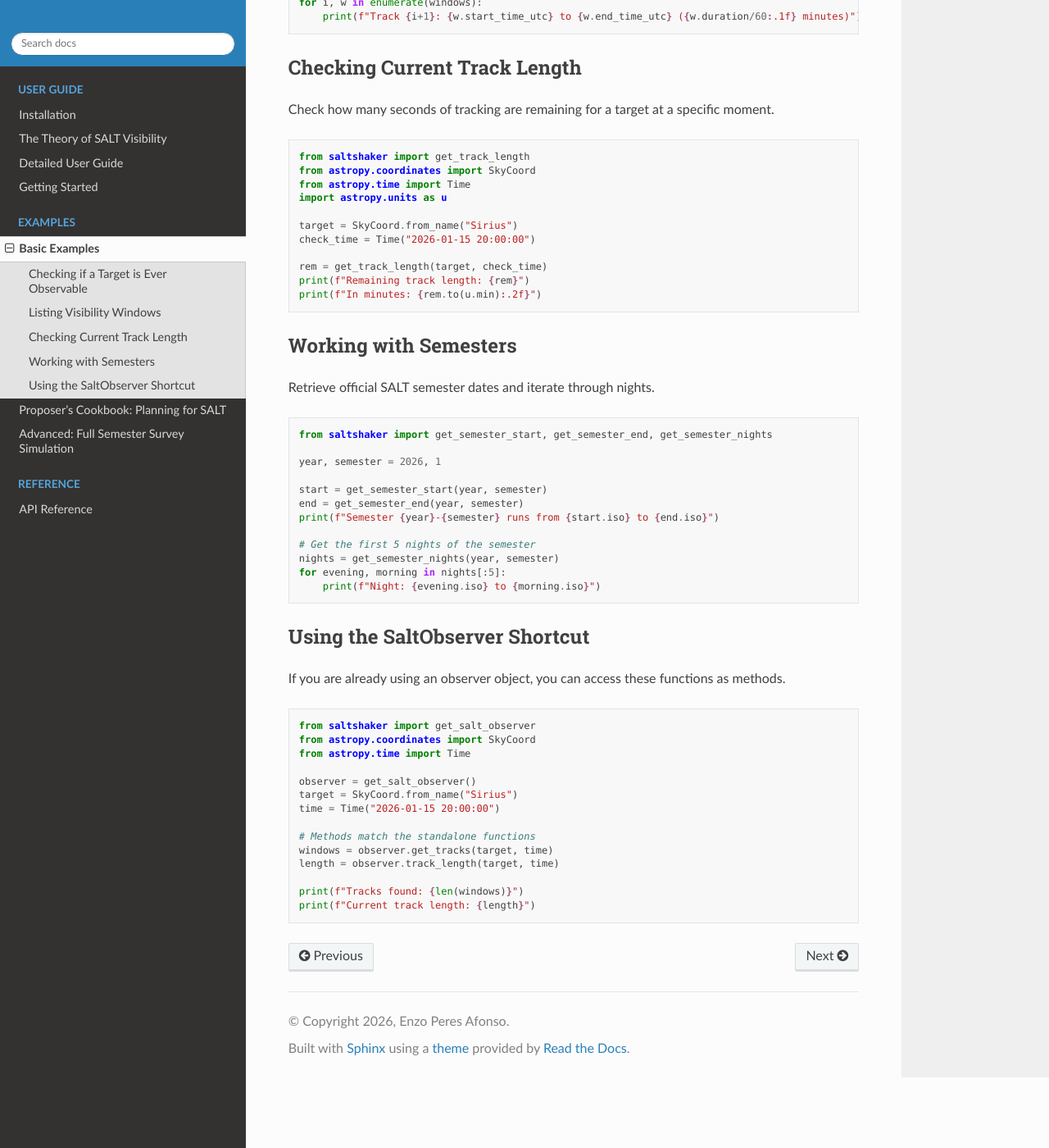
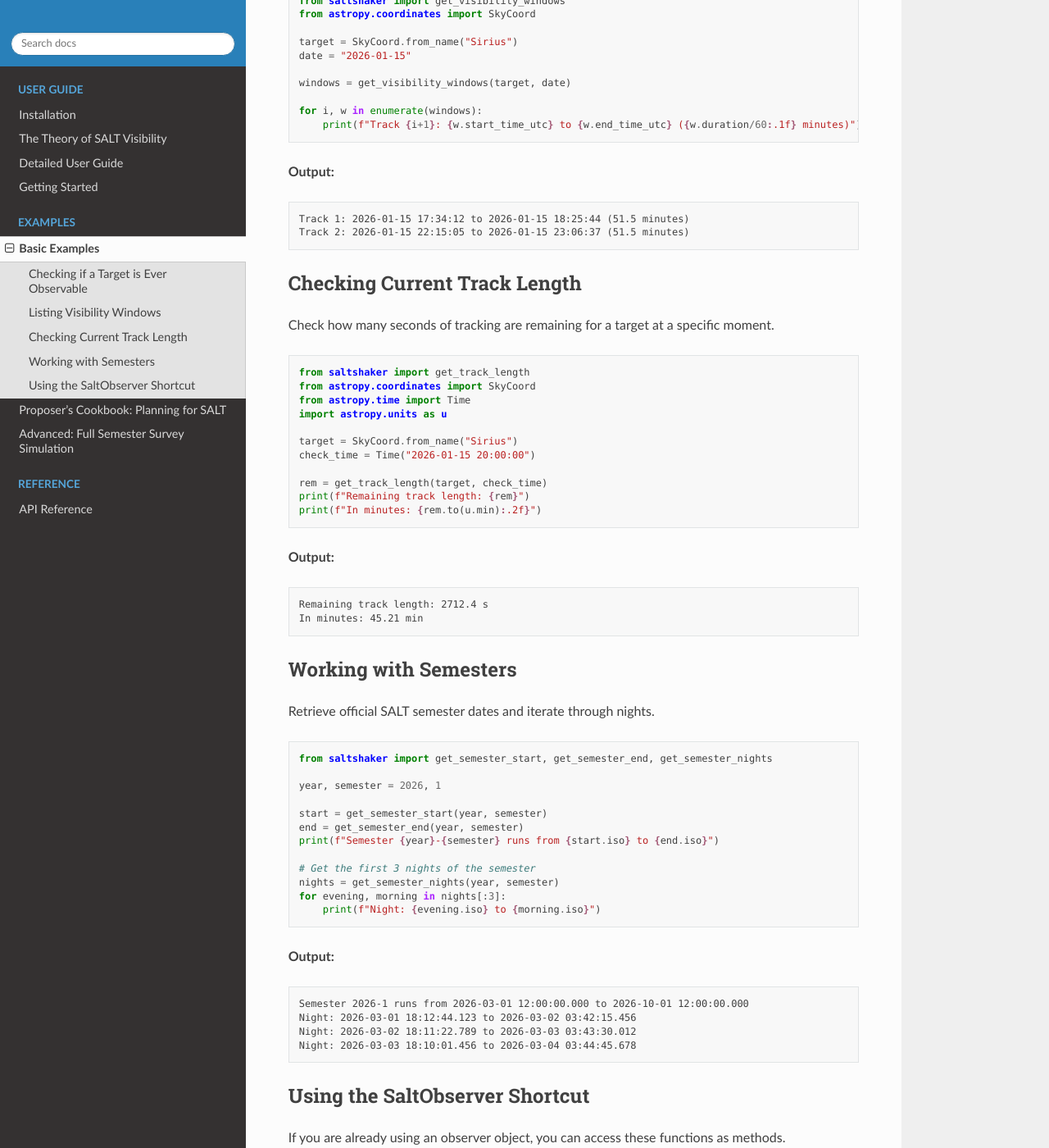
Before and after one commit to enzoperesafonso/SALTshaker, a Sphinx documentation site: the page built from docs/basic_examples.rst, in a window 1280 px wide and 1400 px high, scrolled down 794 px. Shown: the whole window at 82% size. Built offline with Sphinx 7.4.7 and the Read the Docs theme 3.1.0, drawn with Linux system fonts in a browser that asks for light colours; some of the changed text lies outside the part shown.

```diff
--- a/docs/advanced_example.rst
+++ b/docs/advanced_example.rst
@@ -3,7 +3,11 @@
 
 This example demonstrates the full power of ``saltishaker`` by simulating a **6-month observing survey**.
 
-Imagine you are proposing a survey of **50 potential supernova hosts**. You need to calculate not just if they are visible, but how many *high-quality* spectroscopic hours you can realistically expect for each target over the entire Semester 2026-1, accounting for:
+.. important::
+   This simulation provides a high-fidelity estimate of survey feasibility. However, these results should be used for **pre-planning and strategy optimization only**. Final visibility windows and proposal submissions must be confirmed using the official **SALT PIPT**.
+
+Imagine you are proposing a survey of **50 potential supernova hosts**.
+ You need to calculate not just if they are visible, but how many *high-quality* spectroscopic hours you can realistically expect for each target over the entire Semester 2026-1, accounting for:
 
 1.  **Astronomical Dark Time:** Observations must happen between evening and morning twilight.
 2.  **Tracking Feasibility:** Each observation requires a minimum of **30 minutes** of continuous tracking to get a good SNR spectrum.
--- a/docs/basic_examples.rst
+++ b/docs/basic_examples.rst
@@ -20,6 +20,13 @@
     # Check by raw declination (degrees)
     print(f"Is +45 degrees observable? {is_target_observable(45.0)}")
 
+**Output:**
+
+.. code-block:: text
+
+    Is Sirius observable? True
+    Is +45 degrees observable? False
+
 Listing Visibility Windows
 --------------------------
 
@@ -37,6 +44,13 @@
 
     for i, w in enumerate(windows):
         print(f"Track {i+1}: {w.start_time_utc} to {w.end_time_utc} ({w.duration/60:.1f} minutes)")
+
+**Output:**
+
+.. code-block:: text
+
+    Track 1: 2026-01-15 17:34:12 to 2026-01-15 18:25:44 (51.5 minutes)
+    Track 2: 2026-01-15 22:15:05 to 2026-01-15 23:06:37 (51.5 minutes)
 
 Checking Current Track Length
 -----------------------------
@@ -57,6 +71,13 @@
     print(f"Remaining track length: {rem}")
     print(f"In minutes: {rem.to(u.min):.2f}")
 
+**Output:**
+
+.. code-block:: text
+
+    Remaining track length: 2712.4 s
+    In minutes: 45.21 min
+
 Working with Semesters
 ----------------------
 
@@ -72,10 +93,19 @@
     end = get_semester_end(year, semester)
     print(f"Semester {year}-{semester} runs from {start.iso} to {end.iso}")
 
-    # Get the first 5 nights of the semester
+    # Get the first 3 nights of the semester
     nights = get_semester_nights(year, semester)
-    for evening, morning in nights[:5]:
+    for evening, morning in nights[:3]:
         print(f"Night: {evening.iso} to {morning.iso}")
+
+**Output:**
+
+.. code-block:: text
+
+    Semester 2026-1 runs from 2026-03-01 12:00:00.000 to 2026-10-01 12:00:00.000
+    Night: 2026-03-01 18:12:44.123 to 2026-03-02 03:42:15.456
+    Night: 2026-03-02 18:11:22.789 to 2026-03-03 03:43:30.012
+    Night: 2026-03-03 18:10:01.456 to 2026-03-04 03:44:45.678
 
 Using the SaltObserver Shortcut
 -------------------------------
@@ -97,4 +127,11 @@
     length = observer.track_length(target, time)
 
     print(f"Tracks found: {len(windows)}")
-    print(f"Current track length: {length}")
+    print(f"Current track length: {length:.1f}")
+
+**Output:**
+
+.. code-block:: text
+
+    Tracks found: 2
+    Current track length: 2712.4 s
```
Also changed, not shown: README.md (+4 -1 lines), docs/examples.rst (+9 -6 lines).
